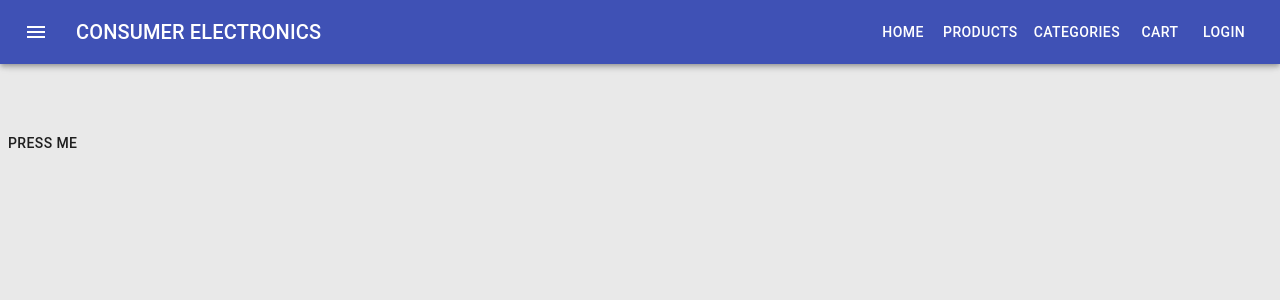
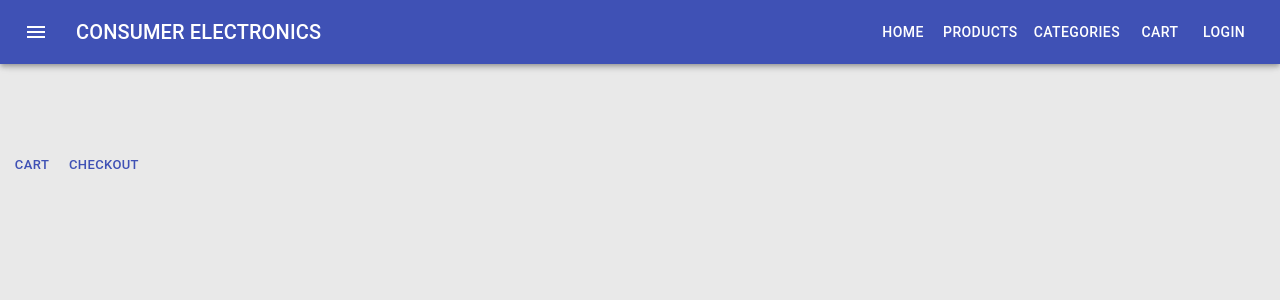
Before and after one commit to sarkaaar/consumer-electronics, a React (Create React App) app: page /cart in a window 1280 px wide. Shown: the top 300 px of the page. Built offline with nearby package versions, Linux system fonts and the light colour scheme.

Commit message:
checkout cart done

```diff
--- a/src/components/SiteHeader.js
+++ b/src/components/SiteHeader.js
@@ -14,8 +14,7 @@ const useStyles = makeStyles((theme) => ({
     flexGrow: 1,
     position: "fixed",
     top: 0,
-      width:"100%",
-
+    width: "100%",
   },
   menuButton: {
     marginRight: theme.spacing(2),
@@ -26,7 +25,6 @@ const useStyles = makeStyles((theme) => ({
 }));
 
 export default function SiteHeader() {
-
   const token = localStorage.getItem("token");
   // console.log(token);
 
@@ -49,7 +47,7 @@ export default function SiteHeader() {
           <Typography variant="h6" className={classes.title}>
             <Link to="/">CONSUMER ELECTRONICS</Link>
           </Typography>
-
+          <div>
             <Button color="inherit">
               <Link to={`/`} activeClassName="active">
                 Home
@@ -60,6 +58,9 @@ export default function SiteHeader() {
                 Products
               </Link>
             </Button>
+          </div>
+          <div>
+            {" "}
             <Button color="inherit">
               <Link to={`/Categories`} activeClassName="active">
                 Categories
@@ -70,7 +71,7 @@ export default function SiteHeader() {
                 Cart
               </Link>
             </Button>
-
+          </div>
           {token ? (
             <div>
               <Button
@@ -98,8 +99,6 @@ export default function SiteHeader() {
               </Button>
             </div>
           )}
-
-
         </Toolbar>
       </AppBar>
     </div>
--- a/src/pages/Cart.js
+++ b/src/pages/Cart.js
@@ -1,7 +1,13 @@
 import React from "react";
-import { makeStyles } from "@material-ui/core/styles";
 import SiteHeader from "../components/SiteHeader";
 import { Button } from "@material-ui/core";
+import { useDispatch, useSelector } from "react-redux";
+import { addToCart, removeFromCart } from "../redux/counter";
+import ImgMediaCard from "./product_card";
+import { Grid, makeStyles } from "@material-ui/core";
+import axios from "axios";
+import { useHistory } from "react-router-dom";
+
 const useStyles = makeStyles({
   root: {
     width: 300,
@@ -13,16 +19,66 @@ const useStyles = makeStyles({
 });
 
 export default function Cart() {
+  const { value } = useSelector((state) => state.counter);
+  const dispatch = useDispatch();
+  const token = localStorage.getItem("token");
+  let history = useHistory();
+
   return (
     <div>
       <SiteHeader />
-      <Button
-        style={{ marginTop: 125 }}
-        onClick={console.log("Hello World")}
-      >
-        {" "}
-        press me
-      </Button>
+      <div style={{ marginTop: 150 }}>
+        {value.map((product) => (
+          <Grid item>
+            {/* <Grid item xs={2} sm={4} md={6} > */}
+            <div key={product.name} className="product">
+              <ImgMediaCard obj={product} xs={2} sm={4} md={6} />
+              <Button
+                size="small"
+                color="primary"
+                onClick={() => {
+                  dispatch(removeFromCart(product.id));
+                  console.log(value);
+                }}
+              >
+                REMOVE
+              </Button>
+            </div>
+          </Grid>
+        ))}
+
+        <Button
+          size="small"
+          color="primary"
+          onClick={() => {
+            // console.log("hello world");
+            console.log(value);
+          }}
+        >
+          CART
+        </Button>
+
+        <Button
+          size="small"
+          color="primary"
+          onClick={() => {
+            axios
+              .post(
+                "http://localhost:1337/carts",
+                { prod_id: value },
+                {
+                  headers: { Authorization: `Bearer ${token}` },
+                }
+              )
+              .then((res) => console.log(res))
+              .catch((err) => console.log(err));
+              history.push(`/checkout`)
+
+            }}
+        >
+          CHECKOUT
+        </Button>
+      </div>
     </div>
   );
 }
--- a/src/pages/product_card.js
+++ b/src/pages/product_card.js
@@ -73,15 +73,11 @@ export default function ImgMediaCard(props) {
                 id: prod.id,
                 name: prod.name,
                 price: prod.price,
+                images:prod.images
               })
             );
             console.log(value);
           }}
-          // onClick={() => {
-          //   AddToCart_();
-          //   // AddToCart_(prod);
-          // }}
-
         >
           CART
         </Button>
--- a/src/redux/counter.js
+++ b/src/redux/counter.js
@@ -11,7 +11,8 @@ export const counterSlice = createSlice({
     //  console.log(state.value)
     },
     removeFromCart: (state,action) => {
-      state.value -= 1
+      state.value.splice(action.payload,1)
+      // state.value -= 1
     },
     // incrementByAmount: (state, action) => {
     //   state.value += action.payload
```
Lines whose indentation alone changed are shown as unchanged.
